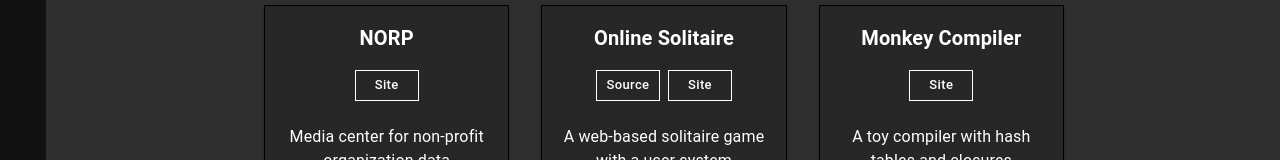
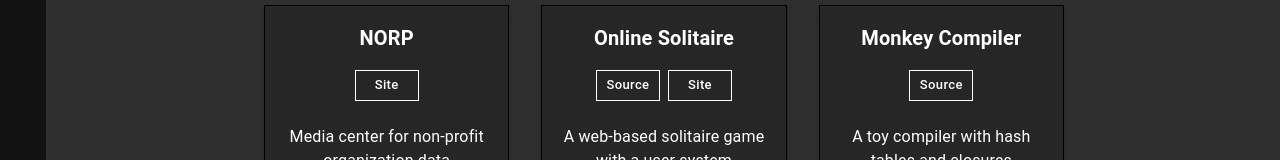
Before and after one commit to ChangMarkusYu/portfolio, a React (Create React App) app: page /projects in a window 1280 px wide. Shown: the part 237-397 px from the top of the page. Built offline with nearby package versions, Linux system fonts and the light colour scheme.

Commit message:
fixed typo

```diff
--- a/src/components/Projects.js
+++ b/src/components/Projects.js
@@ -25,7 +25,7 @@ const ProjectList = [
     {
         title: "Monkey Compiler",
         tagline: "A toy compiler with hash tables and closures",
-        site: "https://github.com/ChangMarkusYu/monkey-lang/",
+        source: "https://github.com/ChangMarkusYu/monkey-lang/",
         tech: ["Golang"]
     },
     {
```
